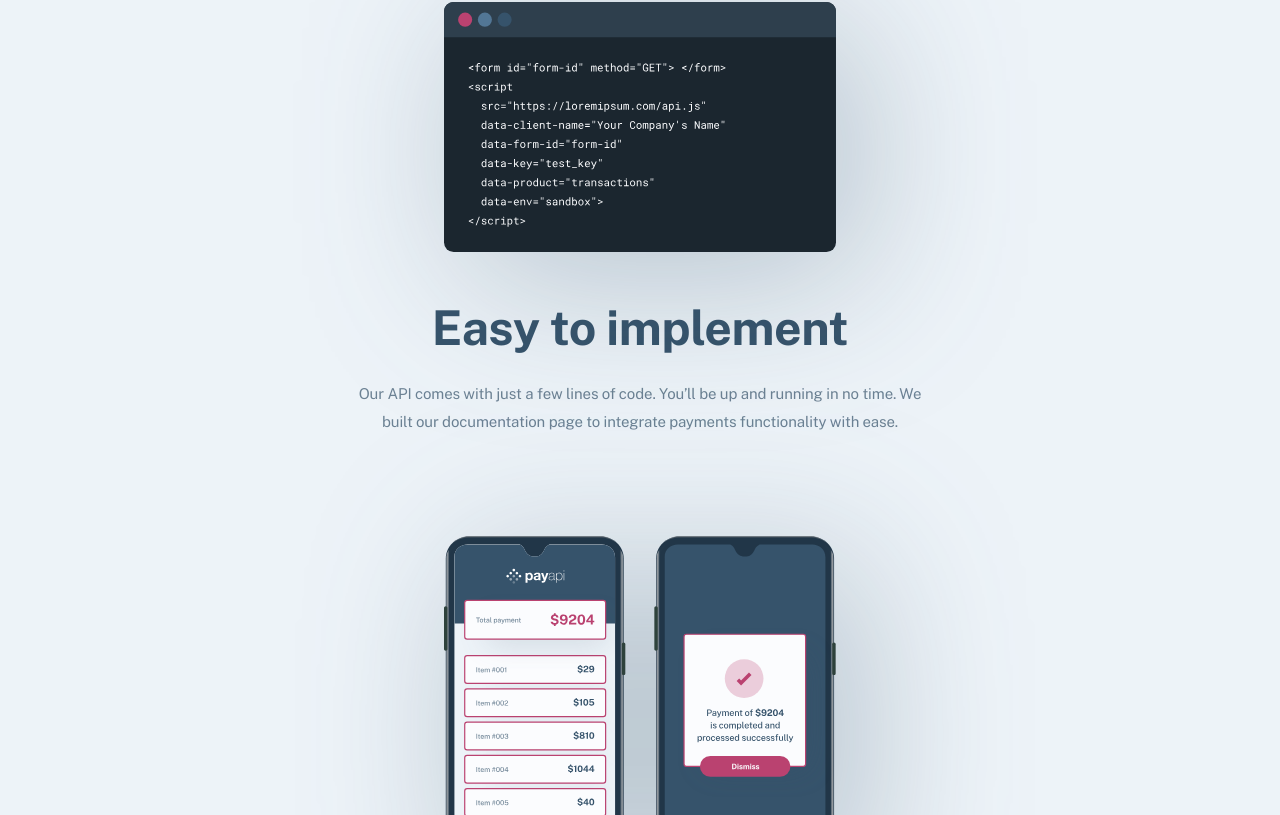
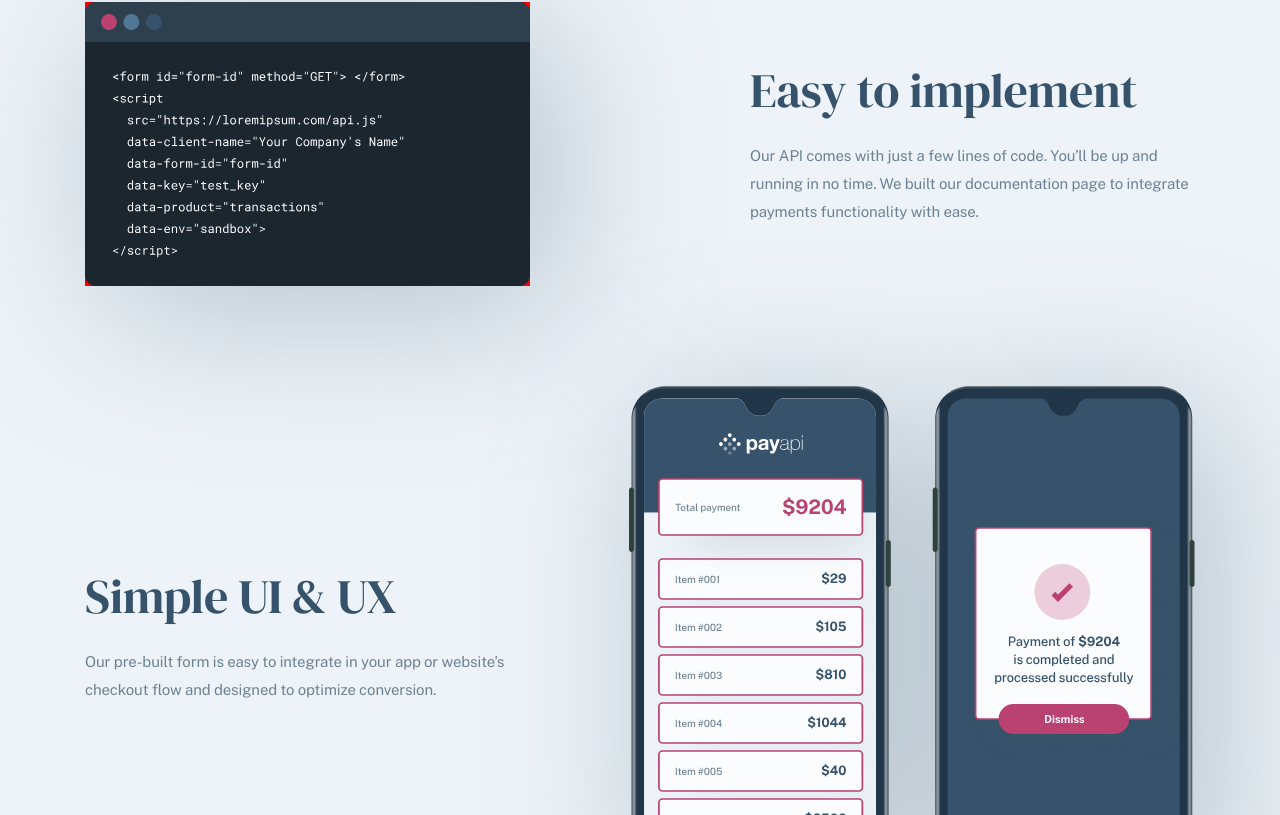
Before and after one commit to HanSeongLee/payapi, a Next.js app: page / in a window 1280 px wide. Shown: the part 1285-2100 px from the top of the page. Built offline with nearby package versions, Linux system fonts and the light colour scheme; no server answers.

Commit message:
ADD | Feature card on desktop

```diff
--- a/components/FeatureCard/index.tsx
+++ b/components/FeatureCard/index.tsx
@@ -18,12 +18,14 @@ const FeatureCard: React.FC<IProps> = ({ src, title, description, size }) => {
                  src={src}
                  alt={''}
             />
+            <div>
                 <h2 className={styles.title}>
                     {title}
                 </h2>
                 <p className={styles.description}>
                     {description}
                 </p>
+            </div>
         </div>
     );
 };
--- a/components/FeatureCard/style.module.scss
+++ b/components/FeatureCard/style.module.scss
@@ -7,15 +7,44 @@
   text-align: center;
 
   &.large {
+    @include media(">desktop") {
+      flex-direction: row;
+      text-align: left;
+      justify-content: space-between;
+
+      &:nth-child(even) {
+        flex-direction: row-reverse;
+
+        .thumbnail {
+          width: 566px;
+        }
+      }
+
+      &:first-child {
+
+        .thumbnail {
+          width: 445px;
+          background: red;
+        }
+      }
+    }
+
     .thumbnail {
       width: 100%;
       max-width: 392px;
       height: initial;
       filter: drop-shadow(25px 25px 80px rgba(54, 83, 107, 0.3));
       margin-bottom: 48px;
+
+      @include media(">desktop") {
+        max-width: initial;
+        margin-bottom: 0;
+      }
     }
 
     .title {
+      font-family: DM Serif Display;
+      font-weight: normal;
       font-size: 36px;
       line-height: 36px;
       letter-spacing: -0.28px;
@@ -29,8 +58,13 @@
     }
 
     .description {
+      width: 445px;
       line-height: 28px;
       max-width: 573px;
+
+      @include media(">desktop") {
+        padding: 0;
+      }
     }
   }
 
@@ -43,6 +77,11 @@
       width: 88px;
       height: 88px;
       margin-bottom: 32px;
+    }
+
+    @include media(">desktop") {
+      width: 106px;
+      height: 106px;
     }
   }
 
@@ -59,5 +98,9 @@
     line-height: 25px;
     letter-spacing: -0.12px;
     color: #6C8294;
+
+    @include media(">desktop") {
+      padding: 0 8px;
+    }
   }
 }
```
Lines whose indentation alone changed are shown as unchanged.
